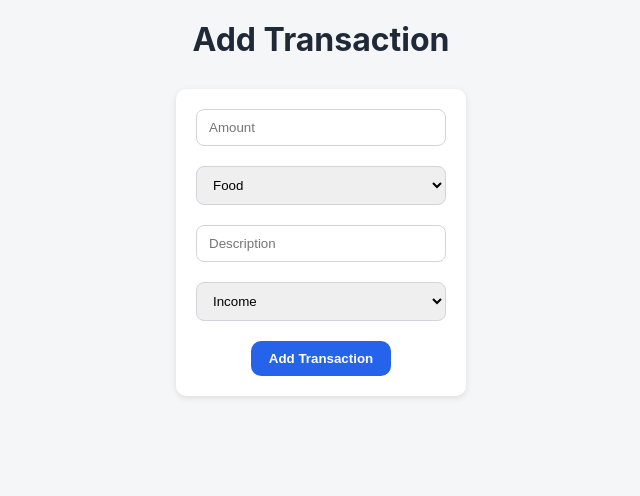
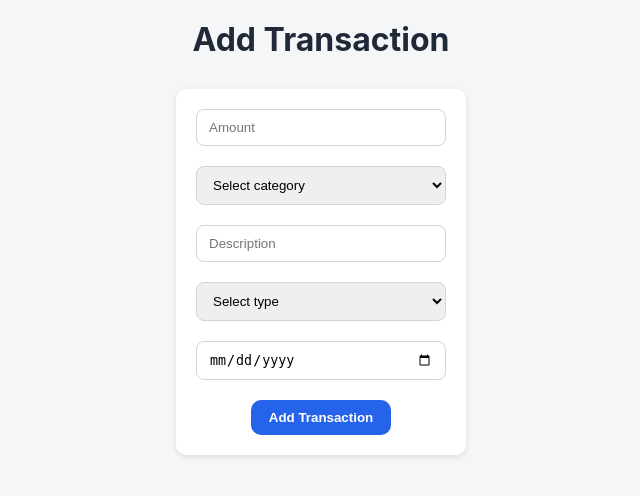
Before and after one commit to bAbhi2040/finance-tracker, a Flask app: page /add_transaction in a window 1280 px wide. Shown: the top 496 px of the page, without its empty margins (319-959 px from the left). Run offline with Flask 3, Linux system fonts and the light colour scheme; the visitor is signed in with stand-in values (Sample User, id 1).

Commit message:
imported date and extract tools and created a system to determine todays date and add date stamps to all added tranactions and a new filter to filter transactions by a date range (today, this month, this year). added better form preservation on error messages so users dont have to retype everything on error. added a category total dictionary and implemented sorting to list them in a convenient way, and used dictionary logic to add and update total amounts per category. added better failsafe checks so the app knows the difference between a new user with no transactions vs a user with no transactions matching their search query

```diff
--- a/app.py
+++ b/app.py
@@ -1,6 +1,8 @@
 from flask import Flask, render_template, request, redirect, url_for, session
 from flask_sqlalchemy import SQLAlchemy
 from werkzeug.security import (generate_password_hash, check_password_hash)
+from datetime import date
+from sqlalchemy import extract
 
 app = Flask(__name__)
 app.config["SECRET_KEY"] = "secret-key"
@@ -47,6 +49,12 @@ class Transaction(db.Model):
         db.String(20),
         nullable=False
     )
+    transaction_date = db.Column(
+        db.Date,
+        nullable=False
+    )
+
+
 
 @app.route("/")
 def home():
@@ -68,24 +76,28 @@ def register():
         if not username:
             return render_template(
                 "register.html",
-                error="Username can't be blank"
+                error="Username can't be blank",
+                form = request.form
             )
         if not password:
             return render_template(
                 "register.html",
-                error="Password can't be blank"
+                error="Password can't be blank",
+                form = request.form
             )
         if len(password) < 8 or len(password) > 30:
             return render_template(
                 "register.html",
-                error="Password must be between 8 to 30 characters"
+                error="Password must be between 8 to 30 characters",
+                form = request.form
             )
 
         existing_user = User.query.filter_by(username=username).first()
         if existing_user:
             return render_template(
                 "register.html",
-                error="Username already exists"
+                error="Username already exists",
+                form = request.form
             )
 
         db.session.add(new_user)
@@ -105,12 +117,14 @@ def login():
         if not user:
             return render_template(
                 "login.html",
-                error="User not found"
+                error="User not found",
+                form = request.form
             )
         elif not check_password_hash(user.password, password):
             return render_template(
                 "login.html",
-                error="Incorrect password"
+                error="Incorrect password",
+                form = request.form
             )
         else:
             session["user_id"] = user.id
@@ -134,6 +148,17 @@ def dashboard():
     if search_term:
         query = query.filter(Transaction.description.contains(search_term))
 
+    today = date.today()
+    date_search = request.args.get("date_search", "Any")
+    if date_search == "Today":
+        query = query.filter(Transaction.transaction_date == today)
+    elif date_search == "This month":
+        query = query.filter(extract('month', Transaction.transaction_date) == today.month,
+                             extract('year', Transaction.transaction_date) == today.year
+                             )
+    elif date_search == "This year":
+        query = query.filter(extract('year', Transaction.transaction_date) == today.year)
+
     transactions = query.order_by(Transaction.id.desc()).all()
 
     income_total = 0
@@ -148,6 +173,18 @@ def dashboard():
     balance = income_total - expense_total
     transaction_count = len(transactions)
 
+    category_total = {}
+
+    for transaction in transactions:
+        if transaction.category not in category_total:
+            category_total[transaction.category] = 0
+        category_total[transaction.category] += transaction.amount
+    sorted_categories = sorted(
+        category_total.items(),
+        key=lambda item: item[1],
+        reverse=True
+    )
+
     return render_template(
         "dashboard.html",
         user=user,
@@ -157,7 +194,9 @@ def dashboard():
         transaction_count=transaction_count,
         balance=round(balance, 2),
         filter_option=filter_option,
-        search_term=search_term
+        search_term=search_term,
+        date_search=date_search,
+        sorted_categories=sorted_categories
     )
 
 @app.route("/logout")
@@ -174,16 +213,25 @@ def add_transaction():
         category = request.form["category"]
         description = request.form["description"]
         transaction_type = request.form["transaction_type"]
+        date_string = request.form["date"]
 
         if amount <= 0:
             return render_template(
             "add_transaction.html",
-            error="The entered amount must be greater than 0"
+            error="The entered amount must be greater than 0",
+            form = request.form
         )
         if not description:
             return render_template(
                 "add_transaction.html",
-                error="Must have a description"
+                error="Must have a description",
+                form = request.form
+            )
+        if not date_string:
+            return render_template(
+                "add_transaction.html",
+                error="Must have a date",
+                form = request.form
             )
 
         new_transaction = Transaction(
@@ -191,7 +239,8 @@ def add_transaction():
             category=category,
             description=description,
             user_id=session["user_id"],
-            transaction_type=transaction_type
+            transaction_type=transaction_type,
+            transaction_date=date.fromisoformat(request.form["date"])
         )
 
         db.session.add(new_transaction)
@@ -232,13 +281,15 @@ def edit_transaction(transaction_id):
                 return render_template(
                 "edit_transaction.html",
                 transaction=transaction,
-                error="The entered amount must be greater than 0"
+                error="The entered amount must be greater than 0",
+                form = request.form
                 )
             if not description:
                 return render_template(
                     "edit_transaction.html",
                     transaction=transaction,
-                    error="Must have a description"
+                    error="Must have a description",
+                    form = request.form
                 )
 
             transaction.amount = amount
--- a/templates/add_transaction.html
+++ b/templates/add_transaction.html
@@ -22,6 +22,9 @@
             <br><br>
 
             <select name="category">
+                <option value="" selected disabled>
+                    Select category
+                </option>
                 <option value="Food">Food</option>
                 <option value="Housing">Housing</option>
                 <option value="Transportation">Transportation</option>
@@ -40,9 +43,20 @@
             <br><br>
 
             <select name="transaction_type">
+                <option value="" selected disabled>
+                    Select type
+                </option>
                 <option value="Income">Income</option>
                 <option value="Expense">Expense</option>
             </select>
+
+            <br><br>
+
+            <input
+                type="date"
+                name="date"
+                placeholder="Date"
+            >
 
             <br><br>
 
```
Also changed, not shown: templates/dashboard.html (+44 -1 lines).
